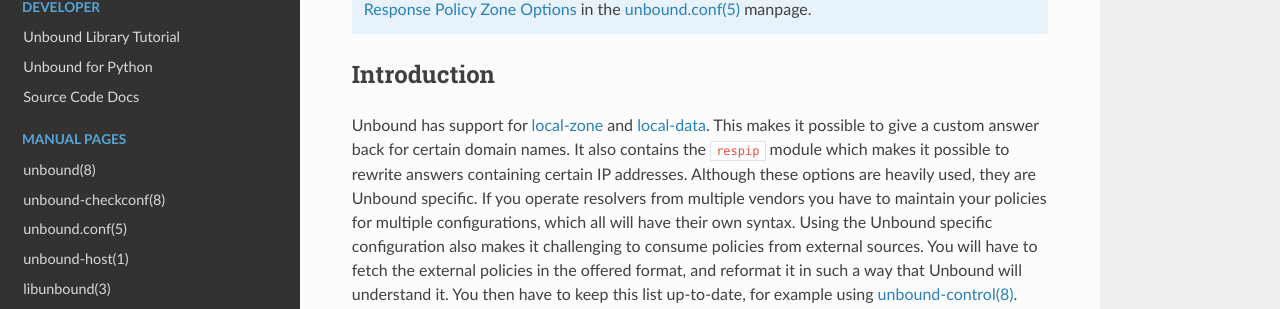
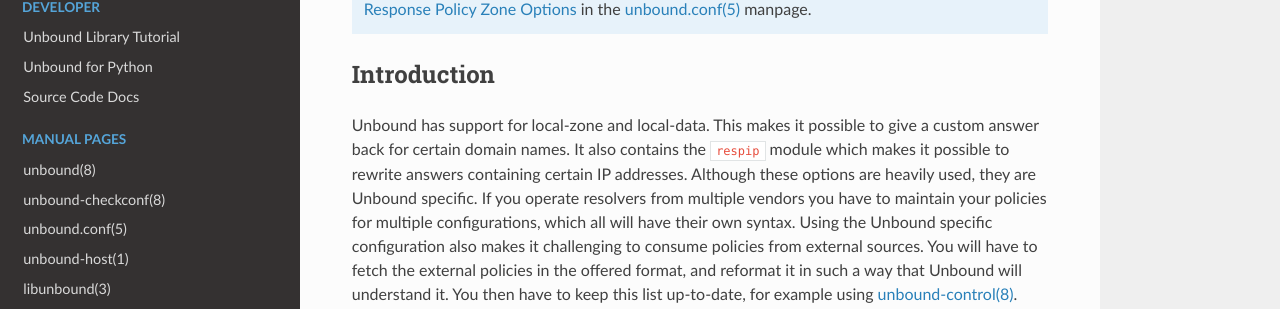
Before and after one commit to NLnetLabs/unbound-manual, a Sphinx documentation site: the page built from source/topics/filtering/rpz.rst, in a window 1280 px wide and 900 px high. Shown: the part 371-680 px from the top of the window. Built offline with Sphinx 7.4.7 and the Read the Docs theme 2.0.0, drawn with Linux system fonts in a browser that asks for light colours; some of the changed lines change nothing that is shown.

Commit message:
fix links

```diff
--- a/source/topics/filtering/rpz.rst
+++ b/source/topics/filtering/rpz.rst
@@ -18,17 +18,16 @@
 Introduction
 ------------
 
-Unbound has support for :term:`local-zone<local-zone: <zone> <type>>` and
-:term:`local-data<local-data: "<resource record string>">`. This
-makes it possible to give a custom answer back for certain domain names. It also
-contains the ``respip`` module which makes it possible to rewrite answers
-containing certain IP addresses. Although these options are heavily used, they
-are Unbound specific. If you operate resolvers from multiple vendors you have to
-maintain your policies for multiple configurations, which all will have their
-own syntax. Using the Unbound specific configuration also makes it challenging
-to consume policies from external sources. You will have to fetch the external
-policies in the offered format, and reformat it in such a way that Unbound will
-understand it. You then have to keep this list up-to-date, for example using
+Unbound has support for local-zone and local-data. This makes it possible to
+give a custom answer back for certain domain names. It also contains the
+``respip`` module which makes it possible to rewrite answers containing certain
+IP addresses. Although these options are heavily used, they are Unbound
+specific. If you operate resolvers from multiple vendors you have to maintain
+your policies for multiple configurations, which all will have their own syntax.
+Using the Unbound specific configuration also makes it challenging to consume
+policies from external sources. You will have to fetch the external policies in
+the offered format, and reformat it in such a way that Unbound will understand
+it. You then have to keep this list up-to-date, for example using
 :doc:`/manpages/unbound-control`.
 
 There is, however, a policy format that will work on different resolver
```
